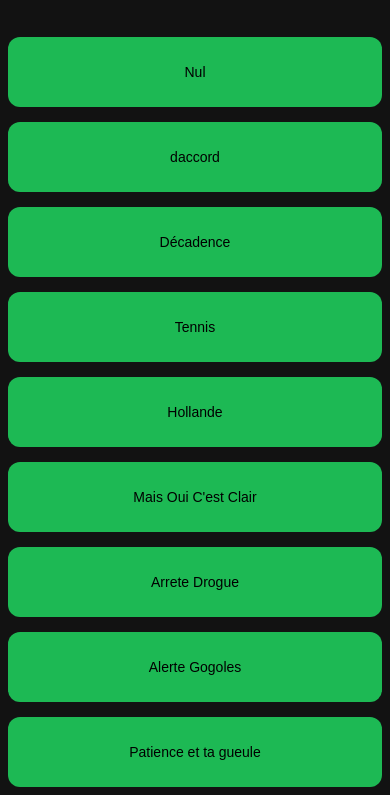
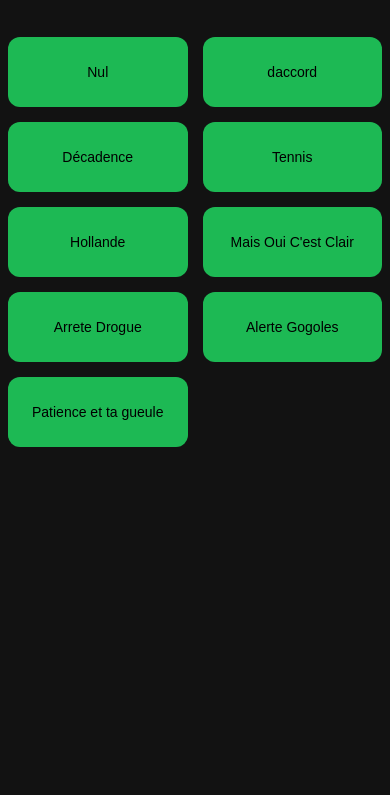
Before and after one commit to Tig37/Soundboard, a plain HTML site: page index.html in a window 390 px wide. Shown: the part 71-866 px from the top of the page. After the commit the page ends 844 px from the top, so only its background shows below. Drawn offline with Linux system fonts and the light colour scheme.

Commit message:
Update style.css

```diff
--- a/style.css
+++ b/style.css
@@ -32,6 +32,18 @@
     word-break: break-word;
     line-height: 1.2;
 }
+@media (max-width: 800px) {
+    .soundboard {
+        grid-template-columns: repeat(3, 1fr);
+    }
+}
+
+@media (max-width: 500px) {
+    .soundboard {
+        grid-template-columns: repeat(2, 1fr);
+    }
+}
+
 
 button:hover {
     background-color: #17a74a;
```
